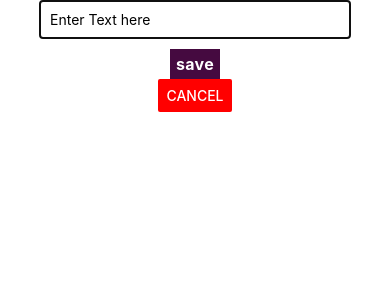
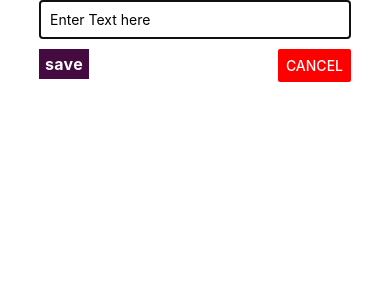
Before and after one commit to LontchiFrank/First-RN-Task, a React Native app: screen / in a window 390 px wide. Both pictures are taken after a click on the button "ADD NEW GOAL". Shown: the top 300 px of the page. Built offline with nearby package versions, Linux system fonts and the light colour scheme.

Commit message:
just in case

```diff
--- a/components/GoalInput.js
+++ b/components/GoalInput.js
@@ -36,10 +36,12 @@ const GoalInput = ({ onCancel, onAddGoal, visible }) => {
           value={enteredText}
         />
 
-        <Pressable style={styles.button} onPress={addGoalHandler}>
-          <Text style={styles.text}>save</Text>
-        </Pressable>
-        <Button title="Cancel" color="red" onPress={onCancel} />
+        <View style={styles.buttons}>
+          <Pressable style={styles.button} onPress={addGoalHandler}>
+            <Text style={styles.text}>save</Text>
+          </Pressable>
+          <Button title="Cancel" color="red" onPress={onCancel} />
+        </View>
       </View>
     </Modal>
   );
@@ -67,6 +69,12 @@ const styles = StyleSheet.create({
     letterSpacing: 0.25,
     color: "white",
   },
+  buttons: {
+    width: "80%",
+    display: "flex",
+    flexDirection: "row",
+    justifyContent: "space-between",
+  },
 });
 
 export default GoalInput;
```
